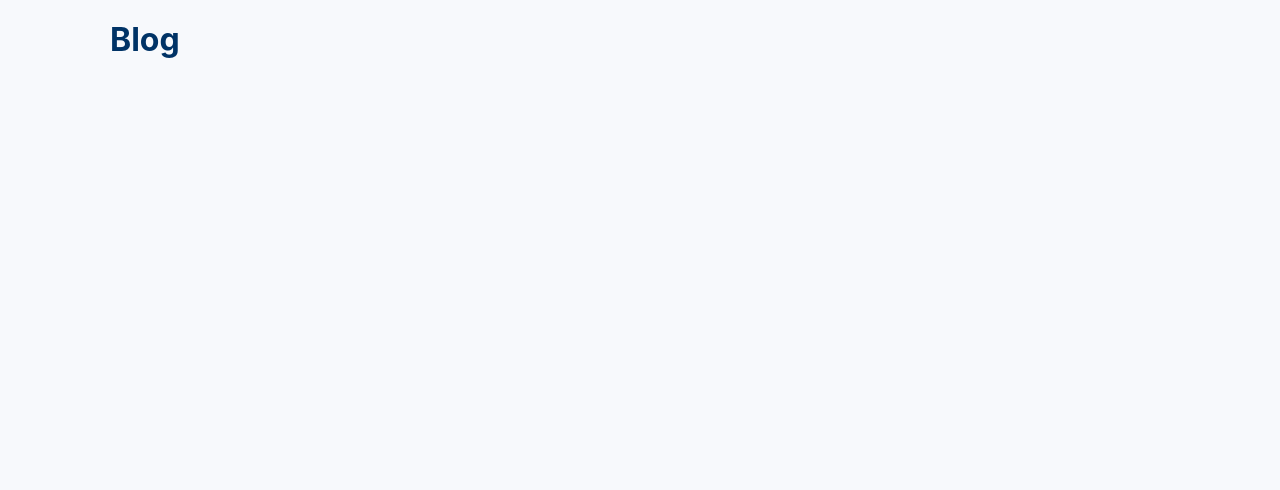
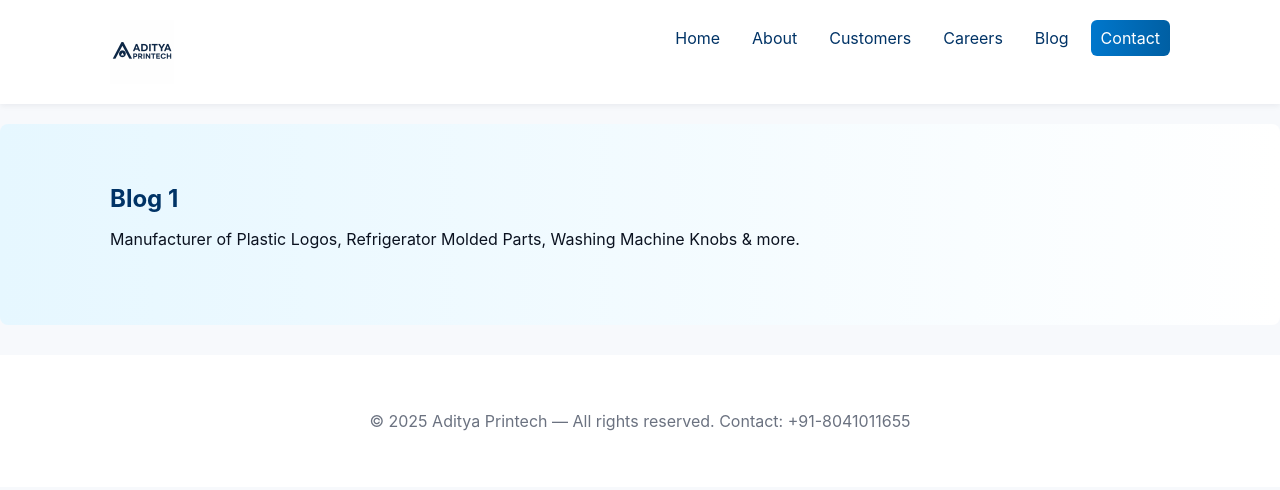
Before and after one commit to shivsaanservices/adityaprintech, a website: page blog.html in a window 1280 px wide. Drawn offline with Linux system fonts and the light colour scheme.

Commit message:
Update blog.html

```diff
--- a/blog.html
+++ b/blog.html
@@ -1 +1,40 @@
-<!doctype html><html><head><title>Blog</title><link rel='stylesheet' href='/styles.css'></head><body><main class='container'><h1>Blog</h1></main></body></html>
+<html lang="en">
+<head>
+  <meta charset="utf-8" />
+  <meta name="viewport" content="width=device-width,initial-scale=1" />
+  <title>Aditya Printech</title>
+  <link rel="stylesheet" href="/styles.css">
+</head>
+<body>
+  <header class="site-header">
+    <div class="container">
+      <img src="/assets/logo.png" alt="Aditya Printech" class="logo"/>
+      <nav class="main-nav">
+        <a href="/index.html">Home</a>
+        <a href="/about.html">About</a>
+        <a href="/customers.html">Customers</a>
+        <a href="/careers.html">Careers</a>
+        <a href="/blog.html">Blog</a>
+        <a href="/contact.html" class="cta">Contact</a>
+      </nav>
+    </div>
+  </header>
+
+<main>
+    <section class="hero">
+      <div class="container">
+        <h1>Blog 1</h1>
+        <p>Manufacturer of Plastic Logos, Refrigerator Molded Parts, Washing Machine Knobs &amp; more.</p>
+        </div>
+    </section>
+</main>
+
+  <footer class="site-footer">
+    <div class="container">
+      <p>© 2025 Aditya Printech — All rights reserved. Contact: +91-8041011655</p>
+    </div>
+  </footer>
+
+  <script src="/script.js"></script>
+</body>
+</html>
```
